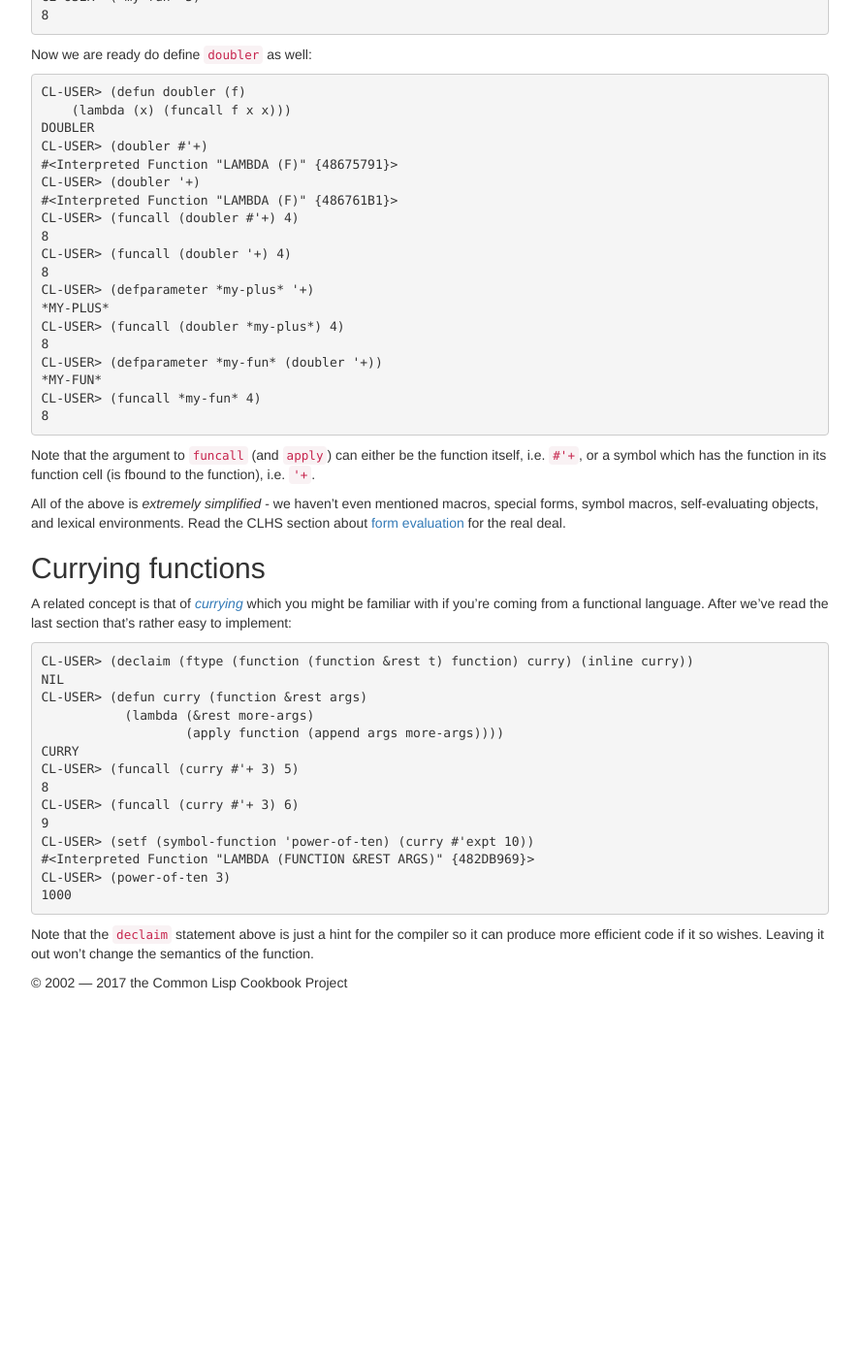
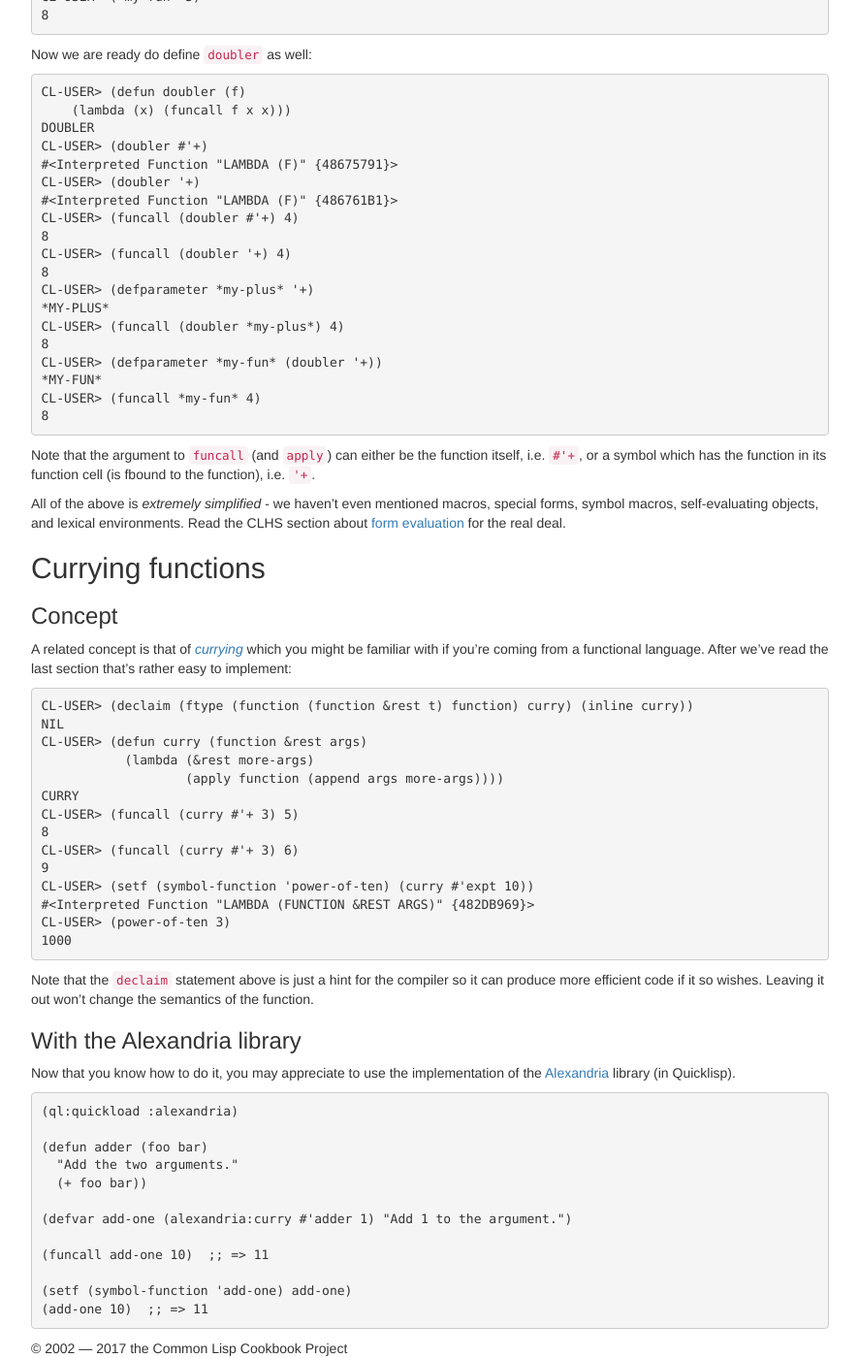
Before and after one commit to LispCookbook/cl-cookbook, a Jekyll site: the page built from functions.md, in a window 1280 px wide and 1400 px high, scrolled down 2457 px. Shown: the whole window at 97% size, without its empty margins (303-1189 px from the left). Built offline with Jekyll 4.4.1, drawn with Linux system fonts in a browser that asks for light colours; before the commit the page ends 3480 px from its top, so only the background shows below that; some of the changed text lies outside the part shown.

Commit message:
Curry with Alexandria

```diff
--- a/functions.md
+++ b/functions.md
@@ -169,6 +169,8 @@ All of the above is _extremely simplified_ - we haven't even mentioned macros, s
 
 ## Currying functions
 
+### Concept
+
 A related concept is that of _[currying](<a href="http://www.cs.jhu.edu/~scott/pl/lectures/caml-intro.html#higherorder)_ which you might be familiar with if you're coming from a functional language. After we've read the last section that's rather easy to implement:
 
 ~~~lisp
@@ -189,3 +191,25 @@ CL-USER> (power-of-ten 3)
 ~~~
 
 Note that the [`declaim`](http://www.lispworks.com/documentation/HyperSpec/Body/m_declai.htm) statement above is just a hint for the compiler so it can produce more efficient code if it so wishes. Leaving it out won't change the semantics of the function.
+
+### With the Alexandria library
+
+Now that you know how to do it, you may appreciate to use the
+implementation of the
+[Alexandria](https://common-lisp.net/project/alexandria/draft/alexandria.html#Data-and-Control-Flow)
+library (in Quicklisp).
+
+~~~lisp
+(ql:quickload :alexandria)
+
+(defun adder (foo bar)
+  "Add the two arguments."
+  (+ foo bar))
+
+(defvar add-one (alexandria:curry #'adder 1) "Add 1 to the argument.")
+
+(funcall add-one 10)  ;; => 11
+
+(setf (symbol-function 'add-one) add-one)
+(add-one 10)  ;; => 11
+~~~
```
